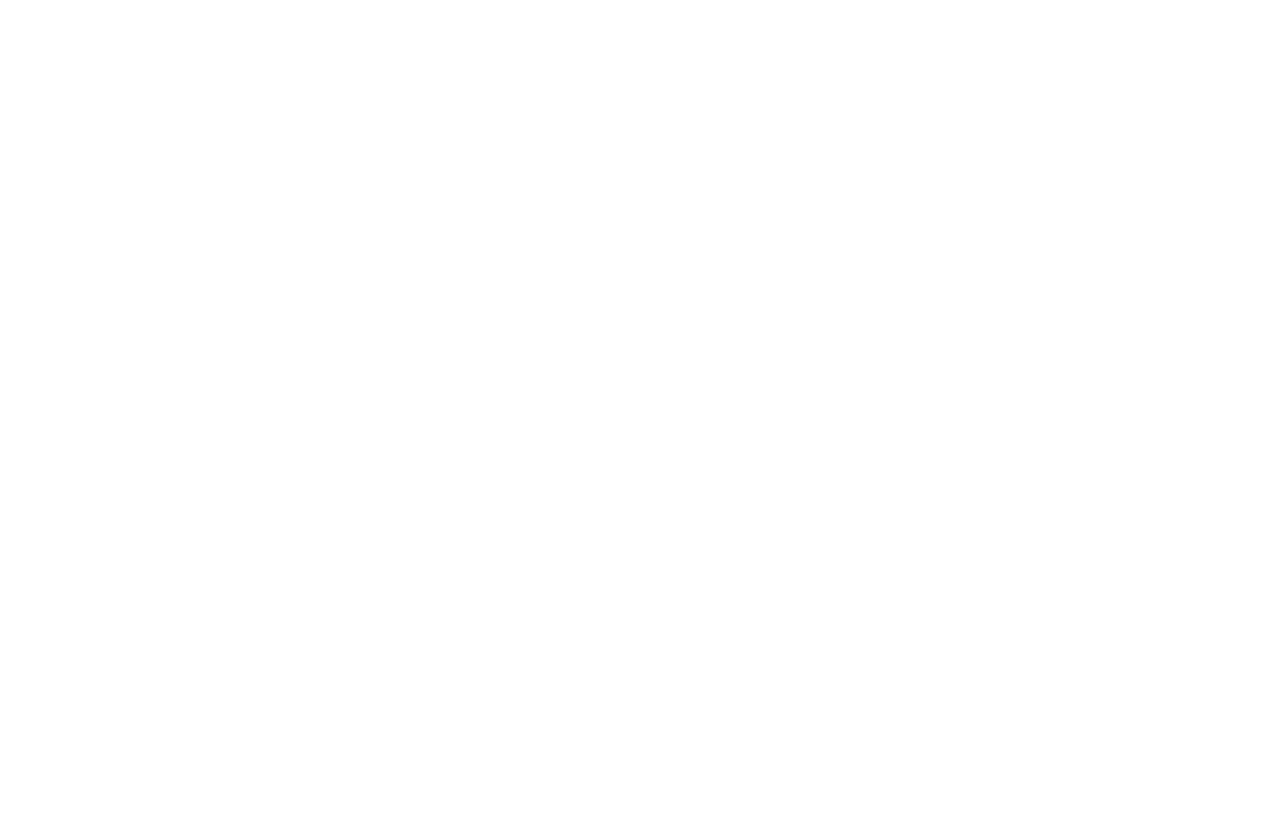
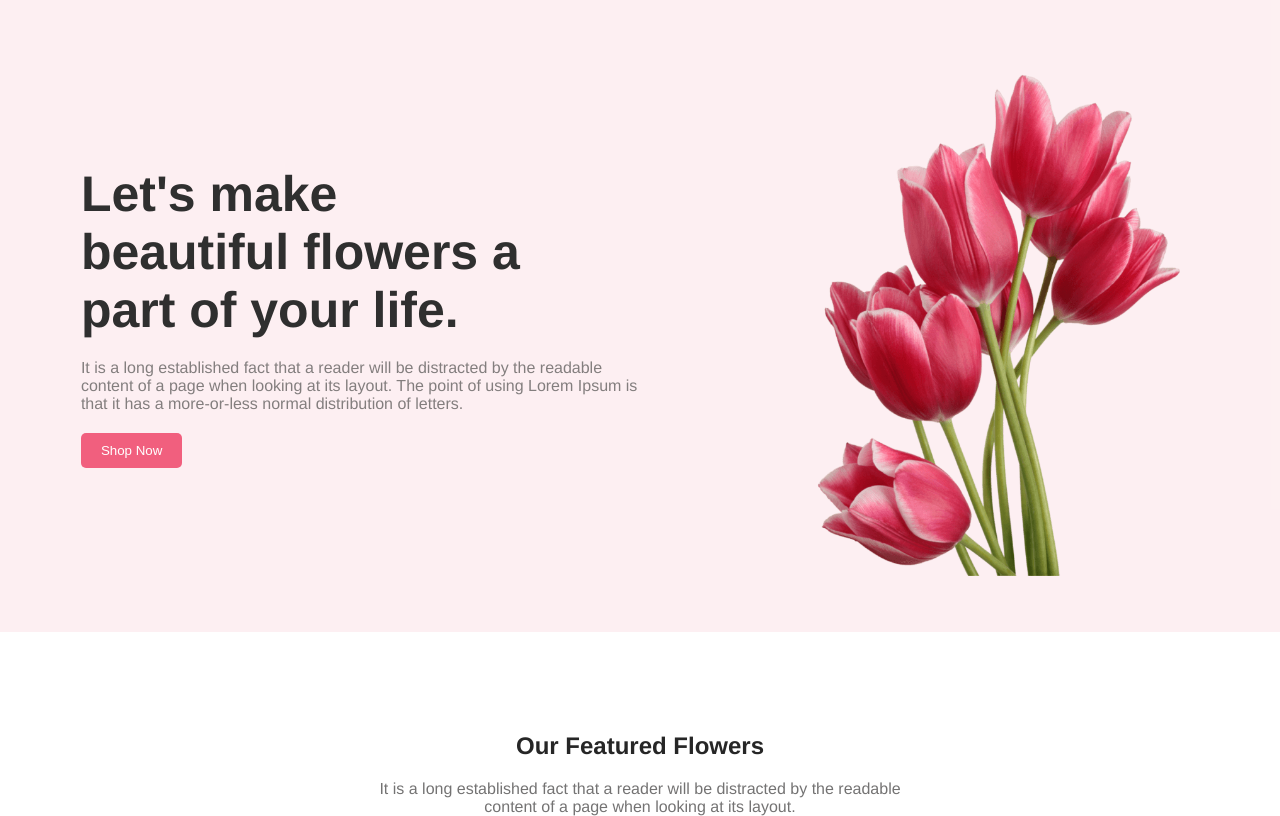
Before and after one commit to Ashiq1052/Assignment1, a plain HTML site: page index.html in a window 1280 px wide. Drawn offline with Linux system fonts and the light colour scheme.

Commit message:
first page done

```diff
--- a/index.css
+++ b/index.css
@@ -0,0 +1,50 @@
+*{
+    margin: 0px;
+    padding: 0px;
+
+}
+.btn{
+    padding: 10px 20px;
+    background-color:rgb(241, 95, 126);
+    color: white;
+    border: none;
+    border-radius: 5px;
+}
+.first-heading{
+    font-size: 50px;
+    font-family: 'Franklin Gothic Medium', 'Arial Narrow', Arial, sans-serif;
+    font-weight: bold;
+    color: rgb(47, 47, 47);
+}
+.first-paragraph{
+    font-family: 'Franklin Gothic Medium', 'Arial Narrow', Arial, sans-serif;
+    color: rgb(131, 126, 126);
+    margin-top: 20px;
+    margin-bottom: 20px;
+}
+.img1{
+    width: 400px;
+}
+.parent1{
+    display: flex;
+    justify-content: space-around;
+    height: 79vh;
+    align-items: center;
+    background-color:rgba(229, 84, 115, 0.09)
+}
+.div2{
+    margin-top: 21px;
+}
+.second-heading{
+    font-family: 'Franklin Gothic Medium', 'Arial Narrow', Arial, sans-serif;
+    justify-content: center;
+    color: rgb(38, 38, 38);
+    text-align: center;
+    margin-top: 100px;
+}
+.second-paragraph{
+    font-family: 'Franklin Gothic Medium', 'Arial Narrow', Arial, sans-serif;
+    color: rgb(116, 115, 115);
+    text-align: center;
+    margin-top: 20px;
+}
--- a/index.html
+++ b/index.html
@@ -7,6 +7,25 @@
     <link rel="stylesheet" href="index.css">
 </head>
 <body>
-
+    <section class="first">
+        <div class="parent1">
+            <div class="div1">
+                <h1 class="first-heading">Let's make<br>
+                beautiful flowers a<br>
+                part of your life.</h1>
+                <p class="first-paragraph">It is a long established fact that a reader will be distracted by the readable<br>
+                content of a page when looking at its layout. The point of using Lorem Ipsum is<br>
+                that it has a more-or-less normal distribution of letters.</p>
+                <button class="btn">Shop Now</button>
+            </div>
+            <div class="div2">
+                <img class="img1" src="flower-pictures/pngwing 10.png" alt="">
+            </div>
+        </div>
+     </section>
+     <section class="second">
+        <h1 class="second-heading">Our Featured Flowers</h1>
+        <p class="second-paragraph">It is a long established fact that a reader will be distracted by the readable<br>content of a page when looking at its layout.</p>
+     </section>
 </body>
 </html>
```
Also changed, not shown: flower-pictures/Flower 01.png (added), flower-pictures/Group 57.png (added), flower-pictures/Group 58.png (added), flower-pictures/Group 59.png (added), flower-pictures/Rectangle 4.png (added), flower-pictures/Rectangle 5.png (added), flower-pictures/Rectangle 6.png (added), flower-pictures/Rectangle 9.png (added), flower-pictures/pngwing 10.png (added), flower-pictures/pngwing 5.png (added), flower-pictures/pngwing 6.png (added), flower-pictures/pngwing 7.png (added), flower-pictures/pngwing 8.png (added).
